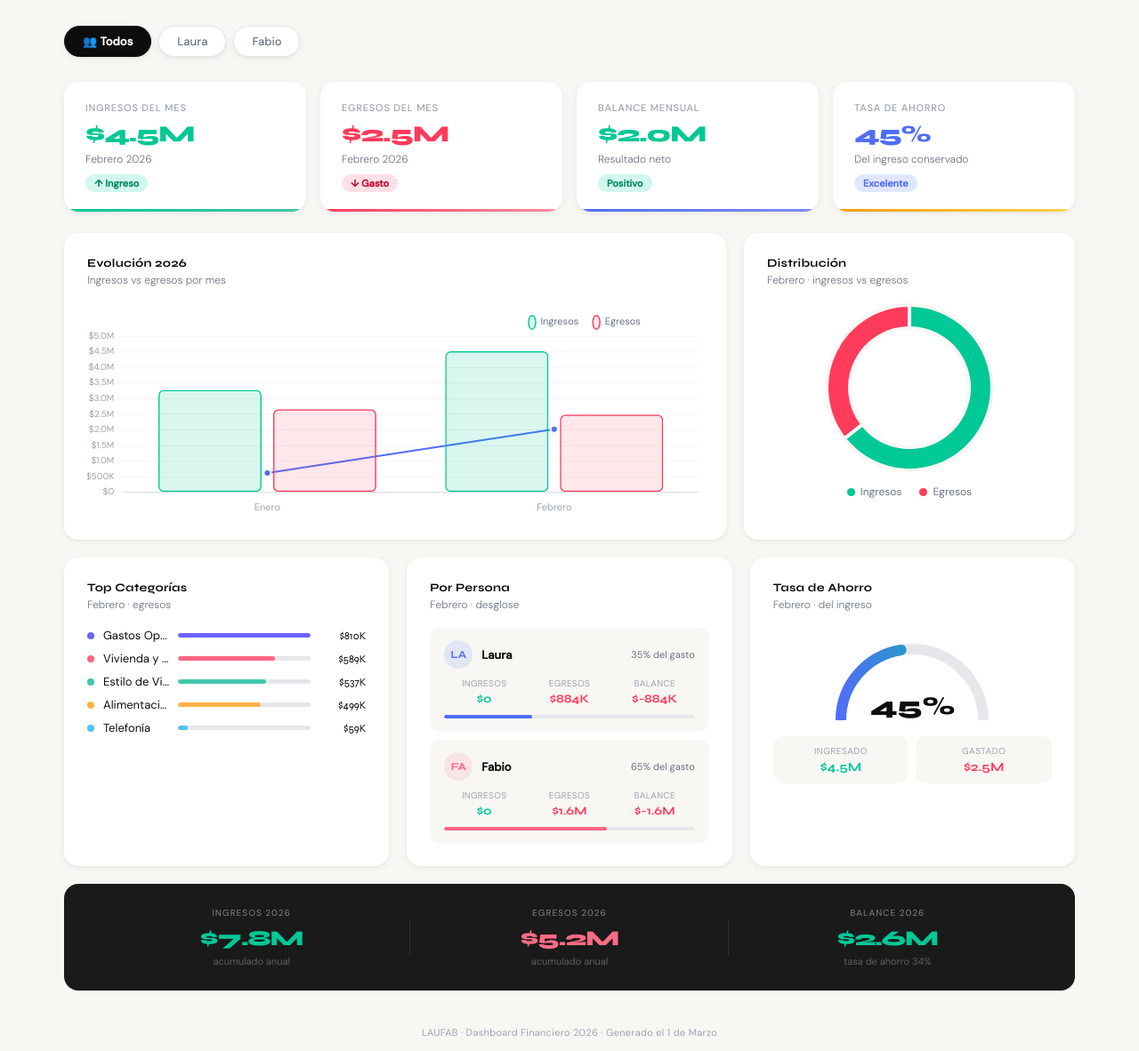
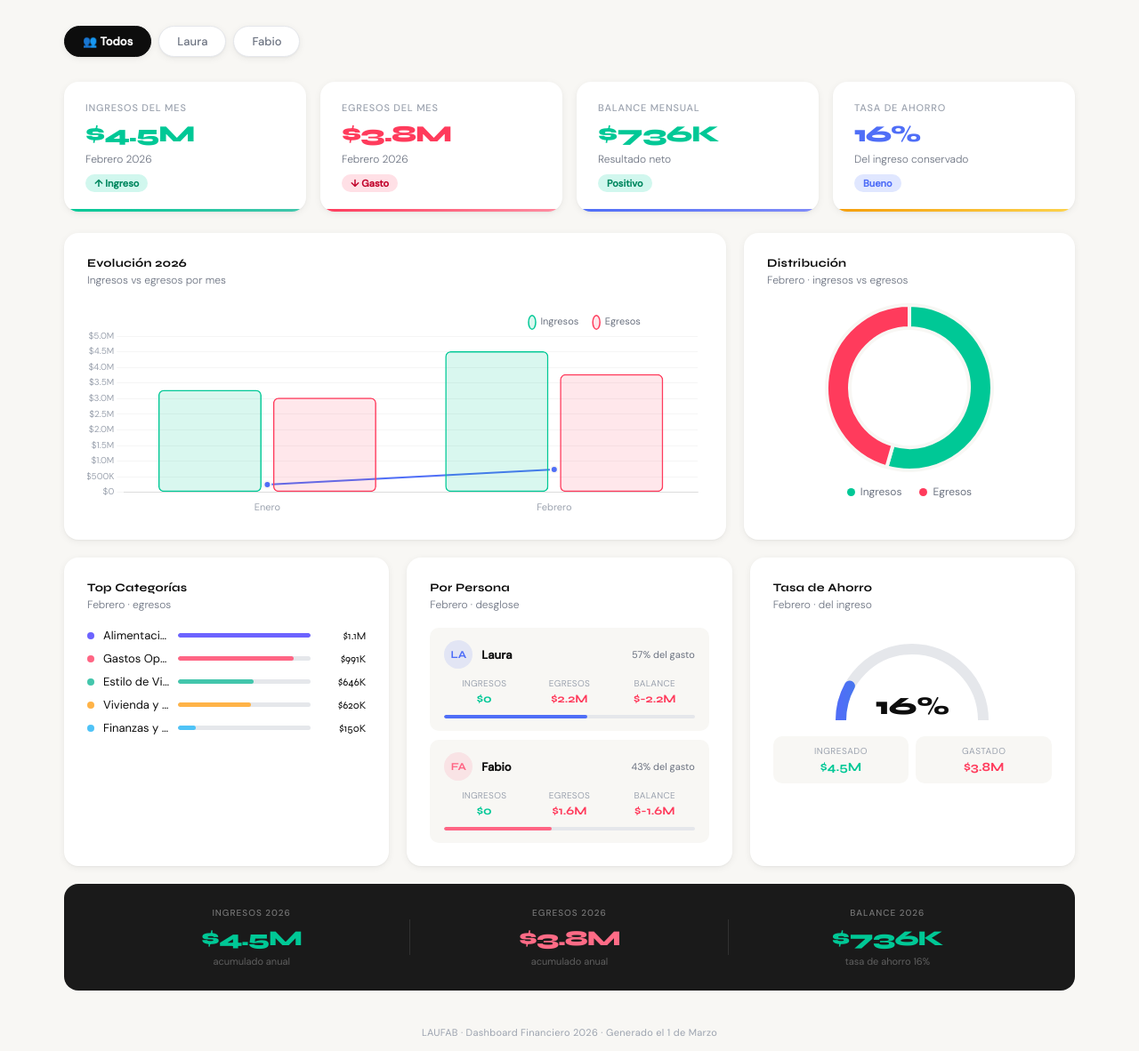
Before and after one commit to fabiobareiro/Dashbaord-laufab-finanzas, a plain HTML site: page index.html in a window 1280 px wide. Shown: the part 118-1300 px from the top of the page at 89% size. Drawn offline with nearby package versions, Linux system fonts and the light colour scheme.

Commit message:
📊 Reporte Febrero 2026 generado el 1 de Marzo

```diff
--- a/index.html
+++ b/index.html
@@ -147,23 +147,23 @@ footer{text-align:center;font-size:11px;color:var(--soft);padding:20px 0 8px;let
     </div>
     <div class="kpi">
       <div class="kpi-label">Egresos del mes</div>
-      <div class="kpi-value red" id="kEgresos">$2.5M</div>
+      <div class="kpi-value red" id="kEgresos">$3.8M</div>
       <div class="kpi-sub" id="kEgrLabel">Febrero 2026</div>
       <div class="kpi-badge down">↓ Gasto</div>
       <div class="kpi-accent red"></div>
     </div>
     <div class="kpi">
       <div class="kpi-label">Balance mensual</div>
-      <div class="kpi-value green" id="kBalance">$2.0M</div>
+      <div class="kpi-value green" id="kBalance">$736K</div>
       <div class="kpi-sub">Resultado neto</div>
       <div class="kpi-badge up" id="kBalBadge">Positivo</div>
       <div class="kpi-accent blue"></div>
     </div>
     <div class="kpi">
       <div class="kpi-label">Tasa de ahorro</div>
-      <div class="kpi-value blue" id="kTasa">45%</div>
+      <div class="kpi-value blue" id="kTasa">16%</div>
       <div class="kpi-sub">Del ingreso conservado</div>
-      <div class="kpi-badge neutral" id="kTasaBadge">Excelente</div>
+      <div class="kpi-badge neutral" id="kTasaBadge">Bueno</div>
       <div class="kpi-accent amber"></div>
     </div>
   </div>
@@ -203,14 +203,14 @@ footer{text-align:center;font-size:11px;color:var(--soft);padding:20px 0 8px;let
         <div class="arc-container">
           <svg width="180" height="100" viewBox="0 0 180 100">
             <path d="M10,100 A80,80 0 0,1 170,100" fill="none" stroke="#E5E7EB" stroke-width="12" stroke-linecap="round"/>
-            <path id="arcPath" d="M10,100 A80,80 0 0,1 170,100" fill="none" stroke="url(#arcGrad)" stroke-width="12" stroke-linecap="round" stroke-dasharray="251.2" stroke-dashoffset="138.15999999999997"/>
+            <path id="arcPath" d="M10,100 A80,80 0 0,1 170,100" fill="none" stroke="url(#arcGrad)" stroke-width="12" stroke-linecap="round" stroke-dasharray="251.2" stroke-dashoffset="211.00799999999998"/>
             <defs><linearGradient id="arcGrad" x1="0%" y1="0%" x2="100%" y2="0%"><stop offset="0%" stop-color="#4F6EF7"/><stop offset="100%" stop-color="#00C896"/></linearGradient></defs>
           </svg>
-          <div class="arc-center"><div class="arc-pct" id="arcPct">45%</div></div>
+          <div class="arc-center"><div class="arc-pct" id="arcPct">16%</div></div>
         </div>
         <div class="savings-detail">
           <div class="sd-item"><div class="sd-label">Ingresado</div><div class="sd-val" style="color:var(--green)" id="sdIng">$4.5M</div></div>
-          <div class="sd-item"><div class="sd-label">Gastado</div><div class="sd-val" style="color:var(--red)" id="sdEgr">$2.5M</div></div>
+          <div class="sd-item"><div class="sd-label">Gastado</div><div class="sd-val" style="color:var(--red)" id="sdEgr">$3.8M</div></div>
         </div>
       </div>
     </div>
@@ -219,18 +219,18 @@ footer{text-align:center;font-size:11px;color:var(--soft);padding:20px 0 8px;let
   <div class="year-strip">
     <div class="ys-item">
       <div class="ys-label">Ingresos 2026</div>
-      <div class="ys-val green" id="ysIng">$7.8M</div>
+      <div class="ys-val green" id="ysIng">$4.5M</div>
       <div class="ys-sub">acumulado anual</div>
     </div>
     <div class="ys-item">
       <div class="ys-label">Egresos 2026</div>
-      <div class="ys-val red" id="ysEgr">$5.2M</div>
+      <div class="ys-val red" id="ysEgr">$3.8M</div>
       <div class="ys-sub">acumulado anual</div>
     </div>
     <div class="ys-item">
       <div class="ys-label">Balance 2026</div>
-      <div class="ys-val green" id="ysBal">$2.6M</div>
-      <div class="ys-sub" id="ysBalSub">tasa de ahorro 34%</div>
+      <div class="ys-val green" id="ysBal">$736K</div>
+      <div class="ys-sub" id="ysBalSub">tasa de ahorro 16%</div>
     </div>
   </div>
 
@@ -239,16 +239,16 @@ footer{text-align:center;font-size:11px;color:var(--soft);padding:20px 0 8px;let
 
 <script>
 const MN=["Enero","Febrero","Marzo","Abril","Mayo","Junio","Julio","Agosto","Septiembre","Octubre","Noviembre","Diciembre"];
-const AD={"0":{"ingresos":3277900,"egresos":2657749,"balance":620151,"byCategoria":{"Alimentación":722617,"Transporte":205967,"Ocio Y Salidas":231550,"Hogar":505000,"Estilo de Vida":75000,"Trabajo Y Negocio":228600,"Impuestos":402270,"Salud y Deporte":12000,"Finanzas y Futuro":211000,"Mascotas":63745},"byPersona":{"Laura":1660749,"Fabio":997000},"byPersonaIngresos":{"Laura":1611000,"Fabio":1442500},"byPersonaCategorias":{"Laura":{"Alimentación":722617,"Transporte":119967,"Ocio Y Salidas":231550,"Impuestos":216270,"Estilo de Vida":60000,"Salud y Deporte":12000,"Finanzas y Futuro":211000,"Trabajo Y Negocio":23600,"Mascotas":63745},"Fabio":{"Hogar":505000,"Estilo de Vida":15000,"Trabajo Y Negocio":205000,"Impuestos":186000,"Transporte":86000}}},"1":{"ingresos":4516620,"egresos":2493177,"balance":2023443,"byCategoria":{"Alimentación":498710,"Estilo de Vida":536917,"Gastos Operativos":809850,"Vivienda y Servicios":588700,"Telefonía":59000},"byPersona":{"Fabio":1609500,"Laura":883677},"byPersonaIngresos":{"Laura":3063620,"Fabio":1453000},"byPersonaCategorias":{"Fabio":{"Alimentación":248000,"Estilo de Vida":112000,"Gastos Operativos":684500,"Vivienda y Servicios":565000},"Laura":{"Alimentación":250710,"Gastos Operativos":125350,"Vivienda y Servicios":23700,"Telefonía":59000,"Estilo de Vida":424917}}}};
+const AD={"0":{"ingresos":3277900,"egresos":3031049,"balance":246851,"byCategoria":{"Alimentación":990917,"Transporte":251967,"Ocio Y Salidas":336550,"Gastos Operativos":584870,"Estilo de Vida":52000,"Salud y Deporte":12000,"Vivienda y Servicios":528000,"Finanzas y Futuro":211000,"Mascotas":63745},"byPersona":{"Laura":1660749,"Fabio":1370300},"byPersonaIngresos":{"Laura":1835400,"Fabio":1442500},"byPersonaCategorias":{"Laura":{"Alimentación":722617,"Transporte":165967,"Ocio Y Salidas":231550,"Gastos Operativos":193870,"Estilo de Vida":52000,"Salud y Deporte":12000,"Finanzas y Futuro":211000,"Mascotas":63745,"Vivienda y Servicios":8000},"Fabio":{"Vivienda y Servicios":520000,"Gastos Operativos":391000,"Alimentación":268300,"Transporte":86000,"Ocio Y Salidas":105000}}},"1":{"ingresos":4516620,"egresos":3780623,"balance":735997,"byCategoria":{"Transporte":68967,"Gastos Operativos":991289,"Alimentación":1134325,"Ocio Y Salidas":110900,"Finanzas y Futuro":150000,"Vivienda y Servicios":619730,"Estilo de Vida":646412,"Telefonía":59000},"byPersona":{"Laura":2171123,"Fabio":1609500},"byPersonaIngresos":{"Laura":3063620,"Fabio":1453000},"byPersonaCategorias":{"Laura":{"Transporte":68967,"Gastos Operativos":306789,"Alimentación":886325,"Ocio Y Salidas":110900,"Finanzas y Futuro":150000,"Vivienda y Servicios":54730,"Estilo de Vida":534412,"Telefonía":59000},"Fabio":{"Alimentación":248000,"Estilo de Vida":112000,"Gastos Operativos":684500,"Vivienda y Servicios":565000}}}};
 const YEAR=2026;
 const ML=["Enero","Febrero"];
 const MI=[3277900,4516620];
-const ME=[2657749,2493177];
-const MB=[620151,2023443];
+const ME=[3031049,3780623];
+const MB=[246851,735997];
 const CC=["#6C63FF","#FF6584","#43C6AC","#FFB347","#4FC3F7","#A78BFA","#34D399","#FB923C"];
 const PC_COLORS=["#4F6EF7","#FF6584","#43C6AC","#FFB347"];
 const PERSONAS=["Laura","Fabio"];
-const MBP={"Laura":{"ingresos":[1611000,3063620],"egresos":[1660749,883677],"balance":[-49749,2179943]},"Fabio":{"ingresos":[1442500,1453000],"egresos":[997000,1609500],"balance":[445500,-156500]}};
+const MBP={"Laura":{"ingresos":[1835400,3063620],"egresos":[1660749,2171123],"balance":[174651,892497]},"Fabio":{"ingresos":[1442500,1453000],"egresos":[1370300,1609500],"balance":[72200,-156500]}};
 const MBPC={"0":{},"1":{}};
 
 let currentMonth=1;
@@ -396,7 +396,7 @@ function updPersona(p){
 window.addEventListener('DOMContentLoaded',()=>{
   PC=new Chart(document.getElementById('pieChart').getContext('2d'),{
     type:'doughnut',
-    data:{labels:['Ingresos','Egresos'],datasets:[{data:[4516620,2493177],backgroundColor:['#00C896','#FF3B5C'],borderColor:['#F8F7F4','#F8F7F4'],borderWidth:4,hoverOffset:6}]},
+    data:{labels:['Ingresos','Egresos'],datasets:[{data:[4516620,3780623],backgroundColor:['#00C896','#FF3B5C'],borderColor:['#F8F7F4','#F8F7F4'],borderWidth:4,hoverOffset:6}]},
     options:{responsive:true,maintainAspectRatio:false,cutout:'72%',plugins:{legend:{display:false},tooltip:{callbacks:{label:ctx=>' '+fmtFull(ctx.raw)}}}}
   });
   BC=new Chart(document.getElementById('barChart').getContext('2d'),{
@@ -412,8 +412,8 @@ window.addEventListener('DOMContentLoaded',()=>{
       scales:{x:{grid:{display:false},ticks:{font:{family:'DM Sans',size:11},color:'#9CA3AF'}},
       y:{grid:{color:'rgba(0,0,0,.04)'},ticks:{font:{family:'DM Sans',size:10},color:'#9CA3AF',callback:v=>fmtARS(v)},border:{display:false}}}}
   });
-  document.getElementById('catList').innerHTML=buildCatList({"Alimentación":498710,"Estilo de Vida":536917,"Gastos Operativos":809850,"Vivienda y Servicios":588700,"Telefonía":59000});
-  document.getElementById('personaSplit').innerHTML=buildPersonaSplit({"ingresos":4516620,"egresos":2493177,"balance":2023443,"byCategoria":{"Alimentación":498710,"Estilo de Vida":536917,"Gastos Operativos":809850,"Vivienda y Servicios":588700,"Telefonía":59000},"byPersona":{"Fabio":1609500,"Laura":883677},"byPersonaCategorias":{"Fabio":{"Alimentación":248000,"Estilo de Vida":112000,"Gastos Operativos":684500,"Vivienda y Servicios":565000},"Laura":{"Alimentación":250710,"Gastos Operativos":125350,"Vivienda y Servicios":23700,"Telefonía":59000,"Estilo de Vida":424917}}}, 'todos', 'Febrero');
+  document.getElementById('catList').innerHTML=buildCatList({"Transporte":68967,"Gastos Operativos":991289,"Alimentación":1134325,"Ocio Y Salidas":110900,"Finanzas y Futuro":150000,"Vivienda y Servicios":619730,"Estilo de Vida":646412,"Telefonía":59000});
+  document.getElementById('personaSplit').innerHTML=buildPersonaSplit({"ingresos":4516620,"egresos":3780623,"balance":735997,"byCategoria":{"Transporte":68967,"Gastos Operativos":991289,"Alimentación":1134325,"Ocio Y Salidas":110900,"Finanzas y Futuro":150000,"Vivienda y Servicios":619730,"Estilo de Vida":646412,"Telefonía":59000},"byPersona":{"Laura":2171123,"Fabio":1609500},"byPersonaCategorias":{"Laura":{"Transporte":68967,"Gastos Operativos":306789,"Alimentación":886325,"Ocio Y Salidas":110900,"Finanzas y Futuro":150000,"Vivienda y Servicios":54730,"Estilo de Vida":534412,"Telefonía":59000},"Fabio":{"Alimentación":248000,"Estilo de Vida":112000,"Gastos Operativos":684500,"Vivienda y Servicios":565000}}}, 'todos', 'Febrero');
 });
 </script>
 </body>
```
